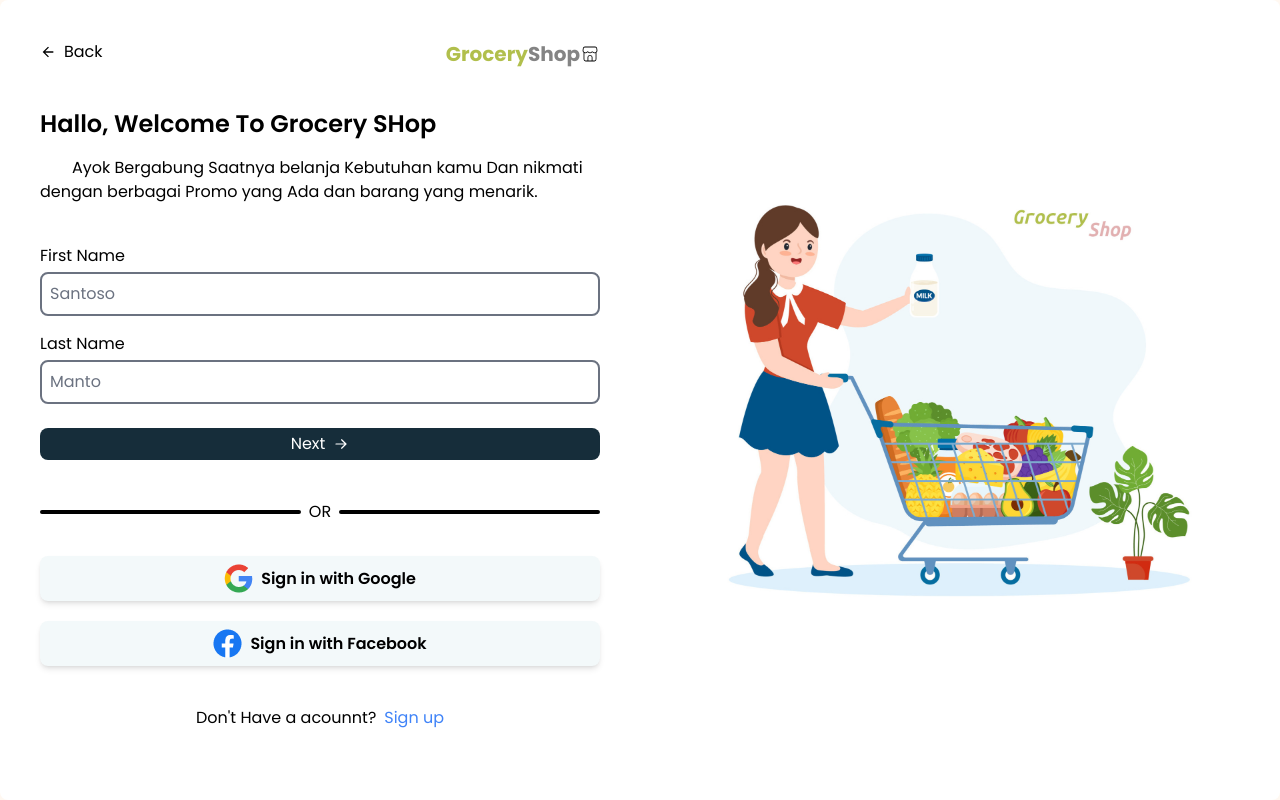
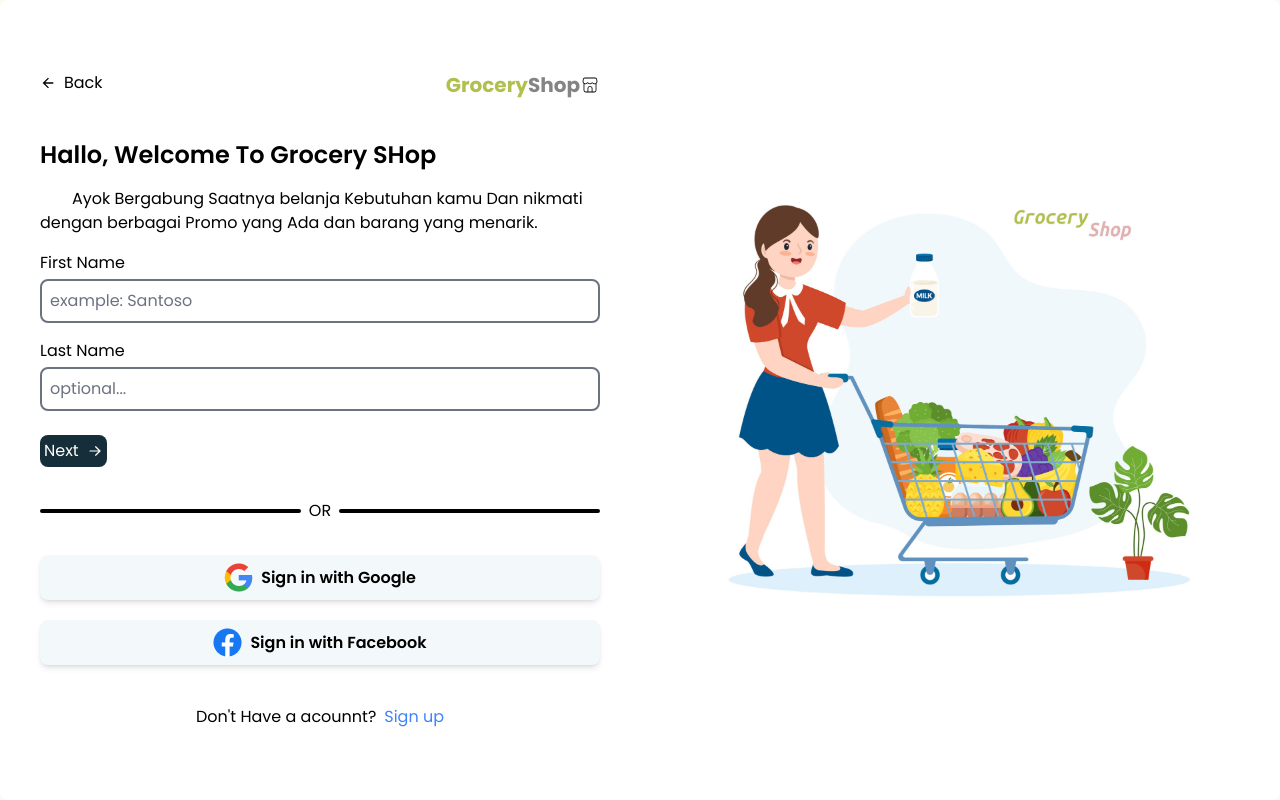
Before and after one commit to Abelakmal/grocery-shop, a React (Vite) app: page /signup in a window 1280 px wide. Built offline with nearby package versions, Linux system fonts and the light colour scheme.

Commit message:
add feature register

```diff
--- a/package.json
+++ b/package.json
@@ -15,13 +15,15 @@
     "@types/node": "^20.14.2",
     "axios": "^1.7.2",
     "flowbite-react": "^0.9.0",
+    "formik": "^2.4.6",
     "react": "^18.2.0",
     "react-dom": "^18.2.0",
     "react-responsive-carousel": "^3.2.23",
     "react-router-dom": "^6.23.1",
     "react-splide-ts": "^0.7.14",
     "redux": "^5.0.1",
-    "tailwind": "^4.0.0"
+    "tailwind": "^4.0.0",
+    "yup": "^1.4.0"
   },
   "devDependencies": {
     "@types/react": "^18.2.66",
--- /dev/null
+++ b/src/hooks/auth/useRegister.ts
@@ -0,0 +1,62 @@
+import axios from "axios";
+import { useState } from "react";
+import { useFormik } from "formik";
+import * as Yup from "yup";
+
+const useRegister = (setStep: CallableFunction) => {
+  const validationSchema = Yup.object().shape({
+    fristname: Yup.string().required("Frist Name cannot be empty"),
+    email: Yup.string().email().required("email cannot be empty"),
+    password: Yup.string()
+      .required("password cannot be empty")
+      .min(8, "Password must then 8 characters"),
+    confirmPassword: Yup.string()
+      .oneOf([Yup.ref("password") ?? ""], "Password must match")
+      .required("Password cannot be empty"),
+  });
+
+  const [loading, setLoading] = useState(false);
+
+  const formik = useFormik({
+    initialValues: {
+      fristname: "",
+      lastname: "",
+      email: "",
+      password: "",
+      dob: null,
+      phone: null,
+      address: null,
+      confirmPassword: "",
+    },
+    validationSchema,
+    onSubmit: async (values, { setErrors }) => {
+      try {
+        setLoading(true);
+        const { fristname, lastname, email, password, dob, phone, address } =
+          values;
+        await axios.post("http://localhost:3000/api/users", {
+          name: fristname + " " + lastname,
+          email,
+          password,
+          dob,
+          phone,
+          address,
+        });
+        setStep(3);
+      } catch (error: any) {
+        console.error("Error Register:", error);
+        if (error.response.data.error) {
+          setErrors({
+            email: error.response.data.error,
+          });
+        }
+      } finally {
+        setLoading(false);
+      }
+    },
+  });
+
+  return { formik, loading };
+};
+
+export default useRegister;
--- a/src/pages/auth/signup/components/Finish.tsx
+++ b/src/pages/auth/signup/components/Finish.tsx
@@ -2,7 +2,7 @@
 
 const Finish = () => {
   return (
-    <div className="lg:w-[50%] sm:p-10 p-4 h-full flex flex-col">
+    <div className=" sm:p-10 p-4 h-full flex flex-col">
       <div className="h-1/2 bg-green-600 w-full flex flex-col items-center justify-center rounded-t-lg">
         <svg
           className="pl-20"
--- a/src/pages/auth/signup/components/Step1.tsx
+++ b/src/pages/auth/signup/components/Step1.tsx
@@ -2,31 +2,10 @@
 import { IoMdArrowBack } from "react-icons/io";
 import { HiMiniArrowRight } from "react-icons/hi2";
 import { Link } from "react-router-dom";
-import { FormEvent, useState } from "react";
 
-interface Input {
-  fristname?: string;
-  lastname?: string;
-}
-
-const Step1 = ({ setStep, tempData, setTempData }: any) => {
-  const [input, setInput] = useState<Input>({
-    fristname: "",
-    lastname: "",
-  });
-
-  const handleSubmit = (e: FormEvent<HTMLFormElement>) => {
-    e.preventDefault();
-    setStep(2);
-    setTempData({
-      ...tempData,
-      fristname: input.fristname,
-      lastname: input.lastname,
-    });
-  };
-
+const Step1 = ({ setStep, formik, loading }: any) => {
   return (
-    <div className="lg:w-[50%] sm:p-10 p-4 h-full">
+    <div className="sm:p-10 p-4 h-full">
       <div className="max-sm:mb-4 flex justify-between">
         <Link to={"/"}>
           <div className="flex items-center w-max cursor-pointer  ">
@@ -49,36 +28,60 @@
         Ayok Bergabung Saatnya belanja Kebutuhan kamu Dan nikmati dengan
         berbagai Promo yang Ada dan barang yang menarik.
       </p>
-
-      <form className="flex flex-col my-10" onSubmit={handleSubmit}>
       <div className="mb-6">
         <div className="flex flex-col mb-4">
           <label className="mb-1">First Name</label>
           <input
             type="text"
-              placeholder="Santoso"
-              className="border-2 rounded-lg p-2"
-              value={input.fristname}
-              onChange={(e) =>
-                setInput({ ...input, fristname: e.target.value })
-              }
+            name="fristname"
+            placeholder="example: Santoso"
+            className={`border-2 rounded-lg p-2  ${
+              formik.touched["fristname"] && formik.errors["fristname"]
+                ? "border-red-500"
+                : ""
+            }`}
+            value={formik.values["fristname"]}
+            onChange={formik.handleChange}
+            onBlur={formik.handleBlur}
+            required
           />
+          {formik.touched["fristname"] && formik.errors["fristname"] && (
+            <p className="text-red-500 text-xs mt-1">
+              {formik.errors["fristname"]}
+            </p>
+          )}
         </div>
         <div className="flex flex-col">
           <label className="mb-1">Last Name</label>
           <input
             type="text"
-              placeholder="Manto"
-              className="border-2 rounded-lg p-2"
-              value={input.lastname}
-              onChange={(e) => setInput({ ...input, lastname: e.target.value })}
+            placeholder="optional..."
+            className={`border-2 rounded-lg p-2  ${
+              formik.touched["lastname"] && formik.errors["lastname"]
+                ? "border-red-500"
+                : ""
+            }`}
+            name="lastname"
+            value={formik.values["lastname"]}
+            onChange={formik.handleChange}
+            onBlur={formik.handleBlur}
           />
         </div>
       </div>
-        <button className="bg-[#162D3A] text-white rounded-lg py-1 flex justify-center items-center">
+      <button
+        type="button"
+        className="bg-[#162D3A] text-white rounded-lg p-1 flex justify-center items-center"
+        onClick={() => setStep(2)}
+        disabled={!formik.values.fristname}
+      >
+        {loading ? (
+          "Loading...."
+        ) : (
+          <>
             Next <HiMiniArrowRight className="ml-2" />
+          </>
+        )}
       </button>
-      </form>
       <div className="my-8 text-center flex items-center">
         <div className="w-full border-2 h-max border-black rounded-lg"></div>
         <p className="mx-2">OR</p>
--- a/src/pages/auth/signup/components/Step2.tsx
+++ b/src/pages/auth/signup/components/Step2.tsx
@@ -1,44 +1,34 @@
-import { ChangeEvent, FormEvent, useState } from "react";
 import { HiMiniArrowRight } from "react-icons/hi2";
+import { IoMdArrowBack } from "react-icons/io";
 
-interface Input {
-  email: string;
-  phone: string;
-  password: string;
-  address: string;
-  dob: string;
-  confrimpassword: string;
-}
+const Step2 = ({ setStep,  formik, loading }: any) => {
 
-const Step2 = ({ setStep, tempData, setTempData }: any) => {
-  const [input, setInput] = useState<Input>({
-    email: "",
-    phone: "",
-    address: "",
-    dob: "",
-    password: "",
-    confrimpassword: "",
-  });
-
-
-  const handleInput = (e: ChangeEvent<HTMLInputElement>) => {
-    setInput({ ...input, [e.target.name]: e.target.value });
-  };
-
-  const handleSubmit = (e: FormEvent<HTMLFormElement>) => {
-    e.preventDefault();
-
-    setStep(3);
-    setTempData({ ...tempData, input });
-  };
-
+console.log(formik.errors);
 
   return (
-    <div className="lg:w-[50%] sm:p-10 p-4 h-full max-sm:text-sm">
-      <h1 className="text-center text-xl font-bold">
-        Masukan Data Lengkap Dirimu
-      </h1>
-      <form className="my-10 h-full" onSubmit={handleSubmit}>
+    <div className="sm:p-10 p-4 h-full max-sm:text-sm">
+      <div className="flex justify-between">
+        <div className="cursor-pointer" onClick={() => setStep(1)}>
+          <div className="flex items-center w-max cursor-pointer  ">
+            <IoMdArrowBack />
+            <p className="ml-2">Back</p>
+          </div>
+        </div>
+        <h1 className="text-center text-xl font-bold">
+          Masukan Data Lengkap Dirimu
+        </h1>
+      </div>
+      <div className="my-10 h-full" >
+        <div className="flex flex-col opacity-50 mb-2">
+          <label>Name</label>
+          <input
+            type="text"
+            disabled
+            className={`border-2  border-gray-300 rounded-lg p-2`}
+            name="name"
+            value={formik.values["fristname"] + " " + formik.values["lastname"]}
+          />
+        </div>
         <div className="flex flex-col  mb-2">
           <label>Email</label>
           <input
@@ -46,9 +36,16 @@
             className="border-2 rounded-lg p-2"
             placeholder="example@email.com"
             name="email"
-            value={input.email}
-            onChange={handleInput}
+            value={formik.values["email"]}
+            onChange={formik.handleChange}
+            onBlur={formik.handleBlur}
+            required
           />
+          {formik.touched["email"] && formik.errors["email"] && (
+            <p className="text-red-500 text-xs mt-1">
+              {formik.errors["email"]}
+            </p>
+          )}
         </div>
         <div className="flex flex-col mb-4">
           <label>No. Phone</label>
@@ -57,19 +54,31 @@
             className="border-2 rounded-lg p-2"
             placeholder="+62xxxxx"
             name="phone"
-            value={input.phone}
-            onChange={handleInput}
+            value={formik.values["phone"]}
+            onChange={formik.handleChange}
+            onBlur={formik.handleBlur}
           />
+          {formik.touched["phone"] && formik.errors["phone"] && (
+            <p className="text-red-500 text-xs mt-1">
+              {formik.errors["phone"]}
+            </p>
+          )}
         </div>
         <div className="flex flex-col mb-4">
           <label>Tanggal Lahir</label>
           <input
             type="date"
             className="border-2 rounded-lg p-2"
-            value={input.dob}
             name="dob"
-            onChange={handleInput}
+            value={formik.values["dob"]}
+            onChange={formik.handleChange}
+            onBlur={formik.handleBlur}
           />
+          {formik.touched["dob"] && formik.errors["dob"] && (
+            <p className="text-red-500 text-xs mt-1">
+              {formik.errors["dob"]}
+            </p>
+          )}
         </div>
         <div className="flex flex-col  mb-4">
           <label>Alamat</label>
@@ -77,36 +86,69 @@
             type="text"
             className="border-2 rounded-lg p-2"
             name="address"
+            value={formik.values["address"]}
+            onChange={formik.handleChange}
+            onBlur={formik.handleBlur}
           />
+          {formik.touched["address"] && formik.errors["address"] && (
+            <p className="text-red-500 text-xs mt-1">
+              {formik.errors["address"]}
+            </p>
+          )}
         </div>
         <div className="flex flex-col mb-4">
           <label>Password</label>
           <input
             type="password"
             className="border-2 rounded-lg p-2"
-            value={input.password}
             name="password"
-            onChange={handleInput}
+            value={formik.values["password"]}
+            onChange={formik.handleChange}
+            onBlur={formik.handleBlur}
+            required
           />
+          {formik.touched["password"] && formik.errors["password"] && (
+            <p className="text-red-500 text-xs mt-1">
+              {formik.errors["password"]}
+            </p>
+          )}
         </div>
         <div className="flex flex-col mb-4">
           <label>Confirm Password</label>
           <input
             type="password"
             className="border-2 rounded-lg p-2"
-            name="confrimpassword"
+            name="confirmPassword"
+            value={formik.values["confirmPassword"]}
+            onChange={formik.handleChange}
+            onBlur={formik.handleBlur}
           />
+          {formik.touched["confirmPassword"] && formik.errors["confirmPassword"] && (
+            <p className="text-red-500 text-xs mt-1">
+              {formik.errors["confirmPassword"]}
+            </p>
+          )}
         </div>
         <div className="flex justify-between">
           <div className="flex items-center w-[70%]">
             <p className="mr-2">Anda Menyetujui Kebijakan Aplikasi?</p>
             <input type="checkbox" className="" />{" "}
           </div>
-          <button className="bg-[#162D3A] text-white rounded-lg py-1 px-4 flex justify-center items-center">
-            Next <HiMiniArrowRight className="ml-2" />
+          <button
+            className="bg-[#162D3A] text-white rounded-lg py-1 px-4 flex justify-center items-center"
+            disabled={loading}
+            type="submit"
+          >
+            {loading ? (
+              "Loading...."
+            ) : (
+              <>
+                Finis <HiMiniArrowRight className="ml-2" />
+              </>
+            )}
           </button>
         </div>
-      </form>
+      </div>
     </div>
   );
 };
--- a/src/pages/auth/signup/index.tsx
+++ b/src/pages/auth/signup/index.tsx
@@ -1,37 +1,33 @@
 import { useState } from "react";
-import Step1 from "./components/Step1"
-import Step2 from "./components/Step2"
+import Step1 from "./components/Step1";
+import Step2 from "./components/Step2";
 import Finish from "./components/Finish";
+import useRegister from "../../../hooks/auth/useRegister";
 
-interface TempData{
-    fristname: string
-    lastname: string,
-    dob:string,
-    email: string,
-    numberPhone: string,
-    alamat: string,
-    password:string
+interface TempData {
+  fristname: string;
+  lastname: string;
+  dob: string;
+  email: string;
+  numberPhone: string;
+  alamat: string;
+  password: string;
 }
 
 export const Signup = () => {
-    const [step,setStep] = useState<number>(1);
-    const [tempData, setTempData] = useState<TempData>({
-        fristname: '',
-        lastname: '',
-        dob: '',
-        alamat: '',
-        email: '',
-        numberPhone: '',
-        password:''
-    });
-
-    console.log(tempData);
-
+  const [step, setStep] = useState<number>(1);
+  const { formik, loading } = useRegister(setStep);
   return (
-    <section className="h-screen flex item-center">
-      <div className="lg:flex  w-full bg-white justify-center items-center rounded-lg relative">
-        {step === 1 &&  <Step1 setStep={setStep} tempData={tempData} setTempData={setTempData}/>}
-        {step === 2 && <Step2 setStep={setStep} tempData={tempData} setTempData={setTempData}/>}
+    <section className="">
+      <div className="lg:flex justify-center items-center h-screen  w-full bg-white  rounded-lg relative">
+        <form onSubmit={formik.handleSubmit} className="lg:w-1/2 ">
+          {step === 1 && (
+            <Step1 setStep={setStep} formik={formik} loading={loading} />
+          )}
+          {step === 2 && (
+            <Step2 setStep={setStep} formik={formik} loading={loading} />
+          )}
+        </form>
         {step === 3 && <Finish />}
         <div className="w-[50%] hidden lg:block">
           <img src="/bg-login.jpg" alt="bg-login" />
--- a/src/pages/home/components/MobileNavBar.tsx
+++ b/src/pages/home/components/MobileNavBar.tsx
@@ -1,6 +1,5 @@
 import { HiOutlineShoppingBag } from "react-icons/hi";
 import { TbReport } from "react-icons/tb";
-import { RiAccountCircleLine } from "react-icons/ri";
 import { IoHomeOutline } from "react-icons/io5";
 import { HiOutlineExclamationCircle } from "react-icons/hi";
 import { Link } from "react-router-dom";
```
Also changed, not shown: src/types/user.type.ts (added, +10 -0 lines), 1 other file (tests, documents, lock files or other folders). Lines whose indentation alone changed are shown as unchanged.
